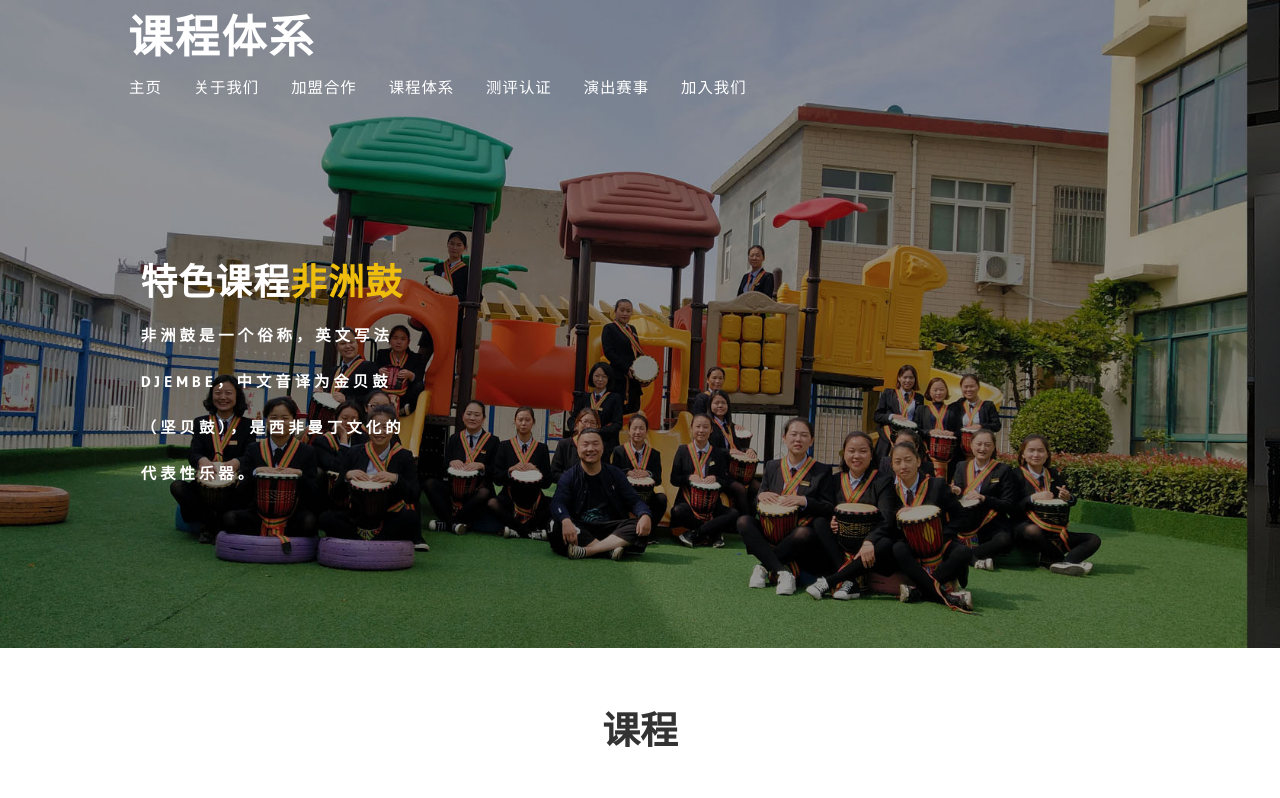
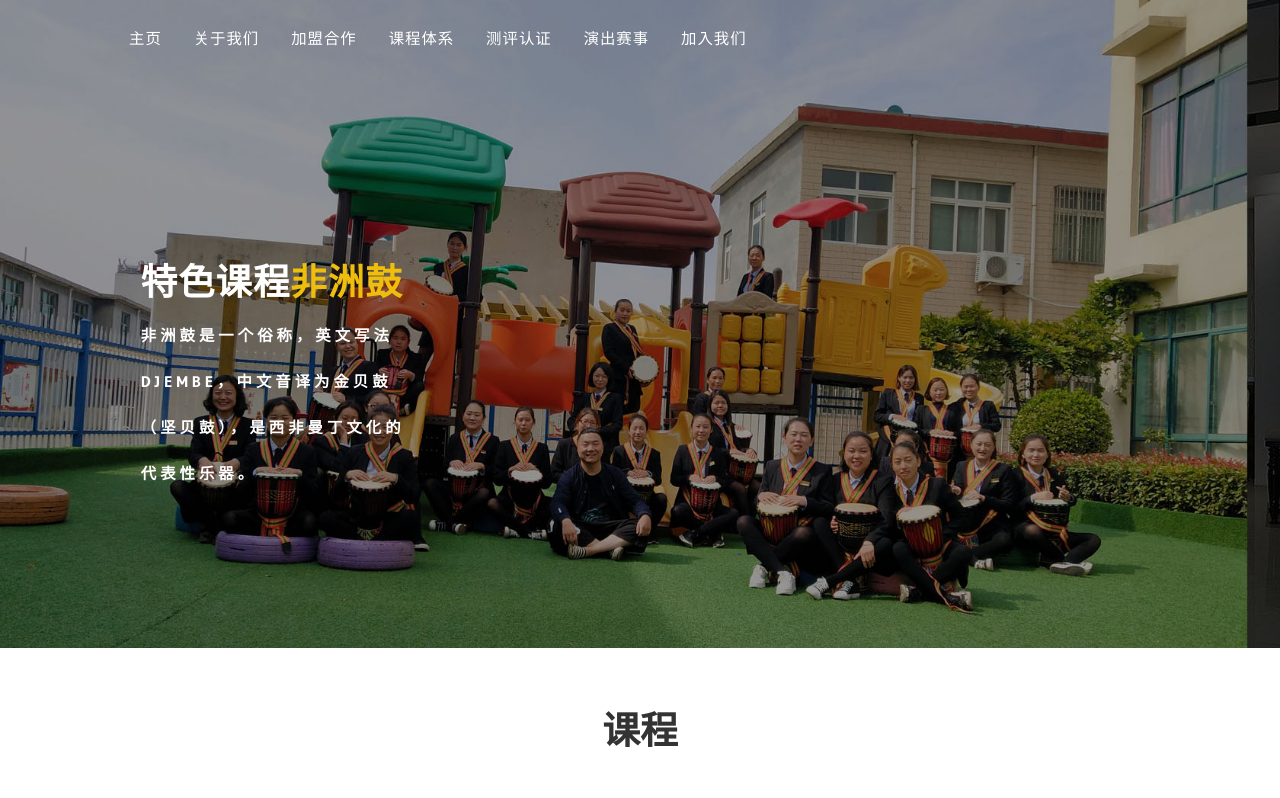
Before and after one commit to buqibuli/rencai, a plain HTML site: page index.html in a window 1280 px wide. Shown: the top 798 px of the page. Drawn offline with Linux system fonts and the light colour scheme.

Commit message:
Update index.html

```diff
--- a/index.html
+++ b/index.html
@@ -30,7 +30,7 @@
 			<div class="agile-top-header">
 				<div class="logo">
 					<a href="index.html">
-						<h1>课程体系</h1></a>
+						<h1></h1></a>
 				</div>
 				<!-- navigation -->
 				<div class="top-right">
```
